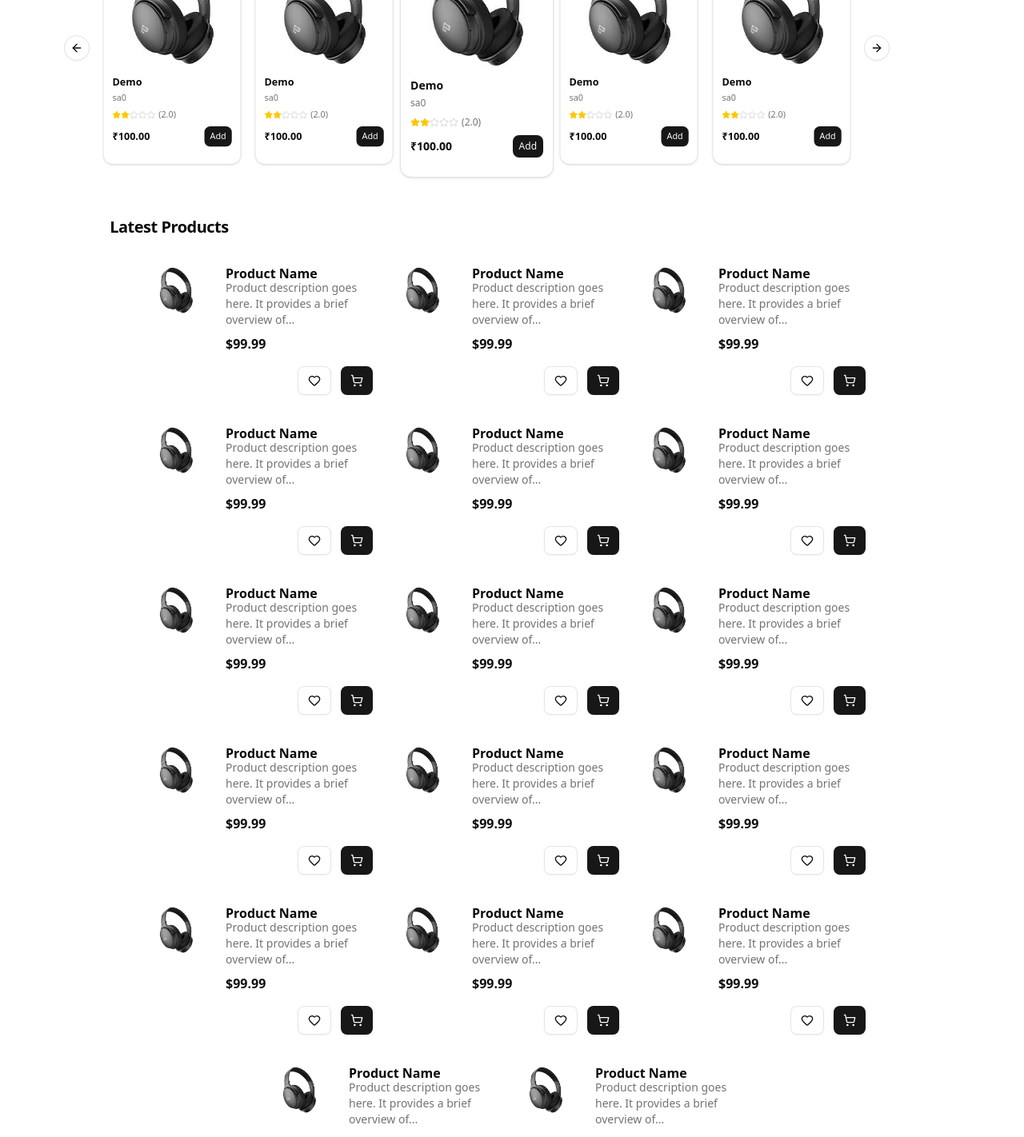
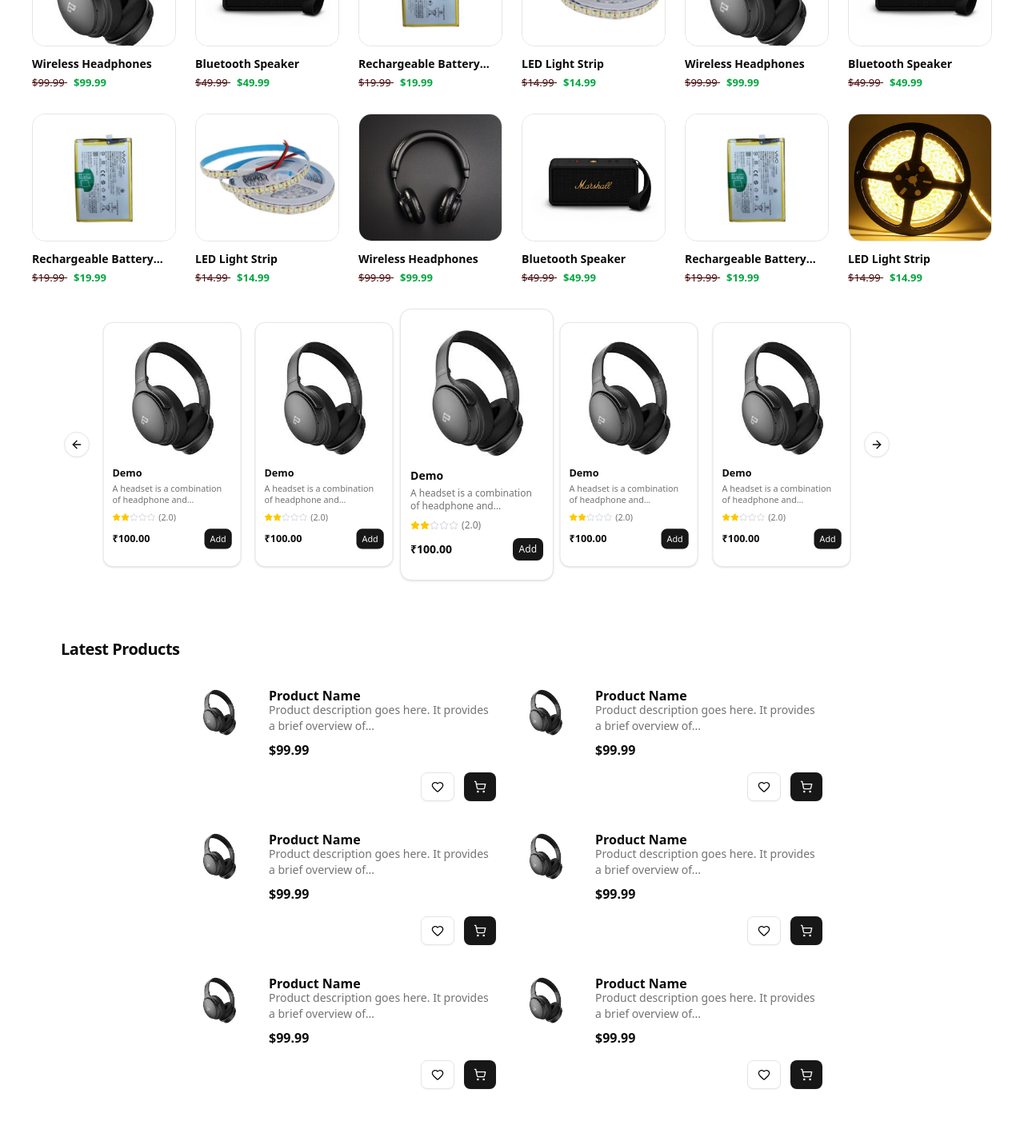
Before and after one commit to muhammed-radin/razorbills, a React (Vite) app: page / in a window 1280 px wide. Shown: the part 420-1842 px from the top of the page at 80% size. Built offline with nearby package versions, Linux system fonts and the light colour scheme; a web font is replaced by a local one.

Commit message:
refactor: improve styling and layout of carousel and product cards; enhance HomePage structure

```diff
--- a/src/components/carousel-10.jsx
+++ b/src/components/carousel-10.jsx
@@ -27,10 +27,10 @@ export default function CarouselSlide() {
       <Carousel setApi={setApi} className="w-full max-w-[90%] mx-2" opts={{ loop: true }}>
         <CarouselContent>
           {Array.from({ length: 30 }).map((_, index) => (
-            <CarouselItem key={index} className="basis-[75%] sm:basis-[20%]">
+            <CarouselItem key={index} className="max-sm:basis-[75%] basis-[40%] min-[1000px]:basis-[25%] xl:basis-[20%]">
               <CardProduct className={cn("transition-all duration-500", {
                 "scale-[0.9]": index !== current - 1
-              })} title="Demo" description="sa0" rating={2} price={100} thumbnail={'/products/Headphone.jpg'} />
+              })} title="Demo" description="A headset is a combination of headphone and microphone. Headsets connect over a telephone or to a computer, allowing the user to speak and listen while keeping " rating={2} price={100} thumbnail={'/products/Headphone.jpg'} />
             </CarouselItem>
           ))}
         </CarouselContent>
--- a/src/components/horizontal-card/horizontal-card.jsx
+++ b/src/components/horizontal-card/horizontal-card.jsx
@@ -19,7 +19,7 @@ export function HorizontalProductCard({ variant, className }) {
     }
 
     return (
-        <Card className={cn("w-[200px] min-w-[300px] relative flex flex-row items-start justify-start p-4 pl-0", varientStyle, className)}>
+        <Card className={cn("w-[400px] min-w-[300px] max-sm:max-w-[300px] relative flex flex-row items-start justify-start p-4 pl-0", varientStyle, className)}>
             <div className="mx-2">
                 <img src="/products/Headphone.jpg" alt="Product Image" className="w-[70px] min-w-[60px]" />
             </div>
--- a/src/components/horizontal-card/list-horizontal-product-cards.jsx
+++ b/src/components/horizontal-card/list-horizontal-product-cards.jsx
@@ -3,7 +3,7 @@ import HorizontalProductCard from "./horizontal-card"
 
 export default function ListHorizontalProductCards() {
     return (
-        <div className="p-3 flex flex-col gap-2 w-[90%] items-start justify-start mx-auto">
+        <div className="p-3 flex flex-col gap-2 w-full items-start justify-start mx-auto">
             <header className="my-3 sm:ml-9">
                 <h2 className="scroll-m-20 text-xl font-semibold tracking-tight">Latest Products</h2>
             </header>
@@ -14,17 +14,6 @@ export default function ListHorizontalProductCards() {
                 <HorizontalProductCard variant="borderless" />
                 <HorizontalProductCard variant="borderless" />
                 <HorizontalProductCard variant="borderless" />
-                <HorizontalProductCard variant="borderless" />
-                <HorizontalProductCard variant="borderless" />
-                <HorizontalProductCard variant="borderless" />
-                <HorizontalProductCard variant="borderless" />
-                <HorizontalProductCard variant="borderless" />
-                <HorizontalProductCard variant="borderless" />
-                <HorizontalProductCard variant="borderless" />
-                <HorizontalProductCard variant="borderless" />
-                <HorizontalProductCard variant="borderless" />
-                <HorizontalProductCard variant="borderless" />
-                <HorizontalProductCard variant="borderless" />
             </div>
         </div>)
 }
--- a/src/components/product-card/ProductCard.jsx
+++ b/src/components/product-card/ProductCard.jsx
@@ -9,7 +9,7 @@ import {
 const ProductCard = ({ product }) => {
     return (
         <Card className="w-35 sm:w-45 h-55  border shadow-none border-none rounded-none p-0 bg-transparent  gap-3  ">
-            <CardHeader className="h-40 border-3 max-sm:border-2 rounded-2xl p-0 m-0 overflow-hidden bg-center">
+            <CardHeader className="h-40 border-1 max-sm:border-2 rounded-2xl p-0 m-0 overflow-hidden bg-center">
                 <img
                     src={product.image}
                     alt={product.name}
--- a/src/pages/home/page.jsx
+++ b/src/pages/home/page.jsx
@@ -118,14 +118,26 @@ export default function HomePage() {
         "Microcontroller",
       ]} className="w-[90%] sm:w-2/3 mx-auto max-sm:flex-row max-sm:flex-nowrap max-sm:justify-start max-sm:items-center max-sm:overflow-x-auto max-sm:p-0 whitespace-nowrap" tagClassName="max-sm:rounded-md" />
 
-      <CarouselSlide />
-      <ListHorizontalProductCards />
 
       <div className="flex flex-wrap justify-center gap-6 mt-6">
         {products.map((product, index) => (
           <ProductCard key={index} product={product} />
         ))}
       </div>
+      <CarouselSlide />
+      <br />
+      <ListHorizontalProductCards />
+
+      <br />
+      <div className="flex flex-wrap justify-center gap-6 mt-6">
+        {products.map((product, index) => (
+          <ProductCard key={index} product={product} />
+        ))}
+      </div>
+      <br />
+      <ListHorizontalProductCards />
+
+
     </div>
   );
 }
--- a/tailwind.config.js
+++ b/tailwind.config.js
@@ -1,4 +1,4 @@
-module.exports = {
+export default {
   purge: [],
   darkMode: false, // or 'media' or 'class'
   theme: {
@@ -8,8 +8,8 @@ module.exports = {
       },
     },
     fontFamily: {
-        bakbak: ["Bakbak One", "Geist", "sans-serif"],
-      },
+      bakbak: ["Bakbak One", "Geist", "sans-serif"],
+    },
   },
   variants: {
     extend: {},
```
